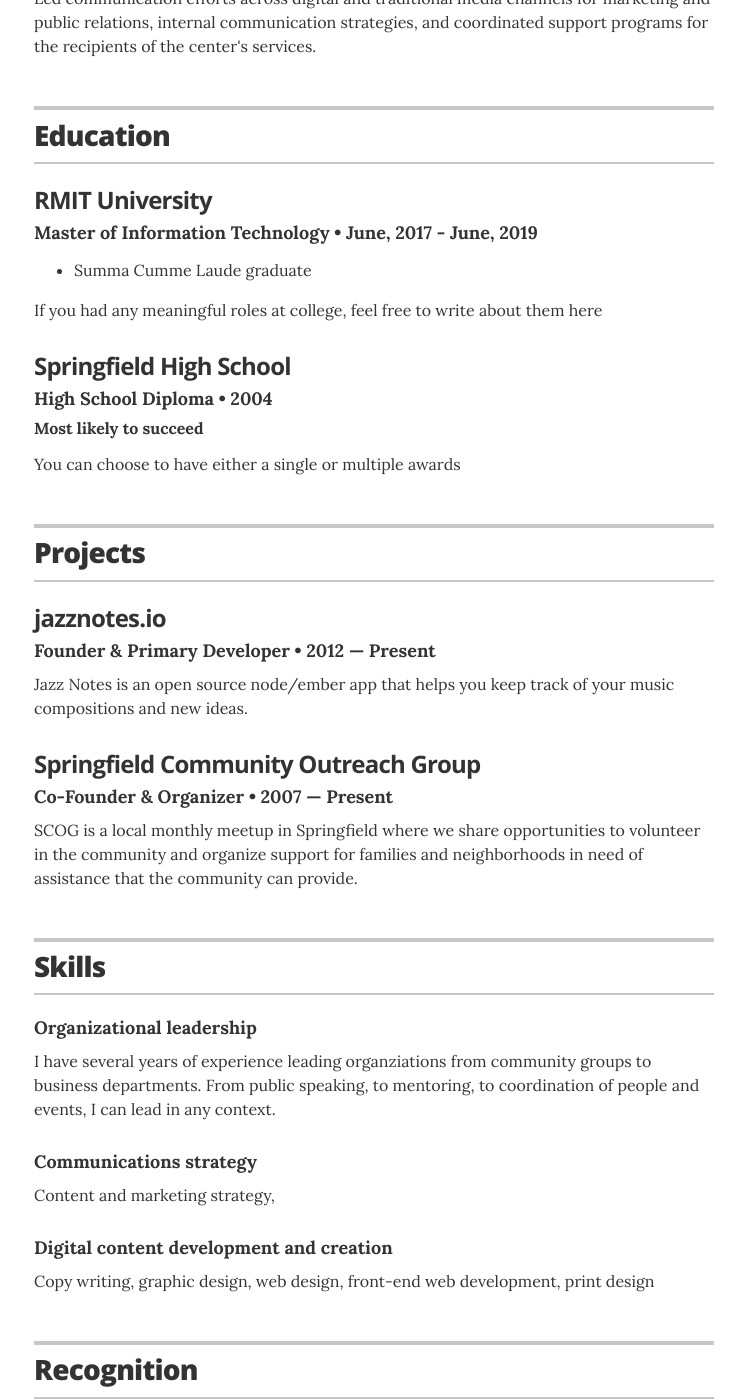
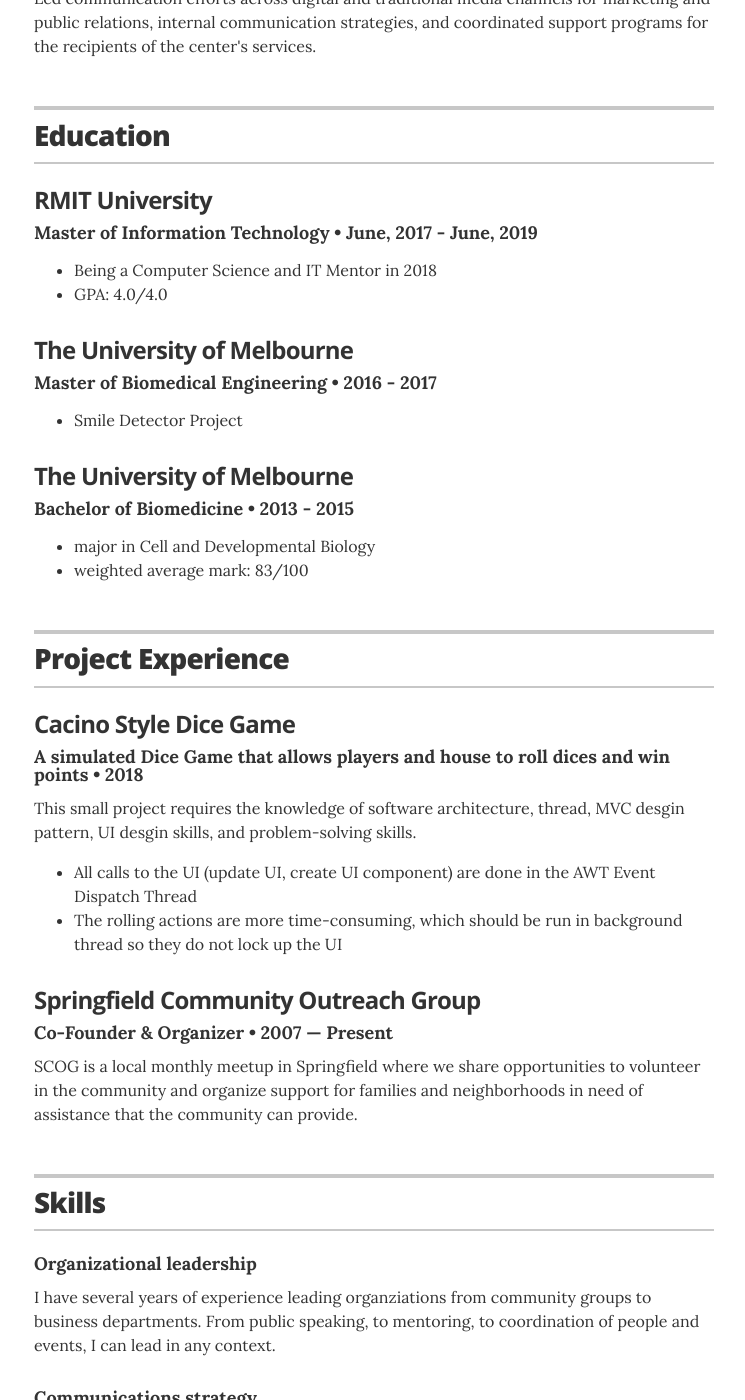
Before and after one commit to rmit-s3681602-JingYi-Zhao/rmit-s3681602-JingYi-Zhao.github.io, a Jekyll site: the page built from index.html, in a window 1280 px wide and 1400 px high, scrolled down 1110 px. Shown: the whole window, without its empty margins (266-1011 px from the left). Built offline with Jekyll 4.4.1, drawn with Linux system fonts in a browser that asks for light colours; some of the changed text lies outside the part shown.

```diff
--- a/_config.yml
+++ b/_config.yml
@@ -40,7 +40,7 @@
 resume_section_recognition:     true
 resume_section_links:           true
 resume_section_associations:    true
-# resume_section_interests:       true
+resume_section_interests:       true
 
 # Resume social links
 # uncomment the options you wish to display, and add your own URL
--- a/_data/education.yml
+++ b/_data/education.yml
@@ -3,11 +3,18 @@
   uni: RMIT University
   year: June, 2017 - June, 2019
   awards:
-    - award: Summa Cumme Laude graduate
-  summary: If you had any meaningful roles at college, feel free to write about them here
+    - award: Being a Computer Science and IT Mentor in 2018
+    - award: "GPA: 4.0/4.0"
 
-- degree: High School Diploma
-  uni: Springfield High School
-  year: 2004
-  award: Most likely to succeed
-  summary: You can choose to have either a single or multiple awards
+- degree: Master of Biomedical Engineering
+  uni: The University of Melbourne
+  year: 2016 - 2017
+  awards:
+    - award: Smile Detector Project
+
+- degree: Bachelor of Biomedicine
+  uni: The University of Melbourne
+  year: 2013 - 2015
+  awards:
+    - award: major in Cell and Developmental Biology
+    - award: "weighted average mark: 83/100"
--- a/_data/projects.yml
+++ b/_data/projects.yml
@@ -2,11 +2,15 @@
 # uncomment the urls if you wish to display them, and add your own URL
 
 # jazznotes.io
-- project: jazznotes.io
-  role: Founder & Primary Developer
-  duration: 2012 &mdash; Present
+- project: Cacino Style Dice Game
+  role: A simulated Dice Game that allows players and house to roll dices and win points
+  duration: 2018
   # url: "#"
-  description: Jazz Notes is an open source node/ember app that helps you keep track of your music compositions and new ideas.
+  description: This small project requires the knowledge of software architecture, thread, MVC desgin pattern, UI desgin skills, and problem-solving skills.
+    <ul class="resume-item-list"><li>All calls to the UI (update UI, create UI component) are done in the AWT Event Dispatch Thread </li>
+    <li>The rolling actions are more time-consuming, which should be run in background thread so they do not lock up the UI</li>
+    </ul>
+  # <img src="images/DiceGameGif.gif" alt="DiceGIF" width="630" height="380">
 
 # Springfield Community Outreach Group
 - project: Springfield Community Outreach Group
--- a/_layouts/resume.html
+++ b/_layouts/resume.html
@@ -101,7 +101,7 @@
       <!-- begin Projects -->
       <section class="content-section">
         <header class="section-header">
-          <h2>Projects</h2>
+          <h2>Project Experience</h2>
         </header>
 
         {% for project in site.data.projects %}
@@ -109,6 +109,7 @@
           <meta itemprop="creator" content="{{ site.resume_name }}" itemtype="http://schema.org/Person" />
           <h3 class="resume-item-title" itemprop="name">{% if project.url %}<a href="{{ project.url }}" itemprop="url">{{ project.project }}</a>{% else %}{{ project.project }}{% endif %}</h3>
           <h4 class="resume-item-details" itemprop="description">{{ project.role }}  &bull; {{ project.duration }}</h4>
+
           <p class="resume-item-copy">{{ project.description }}</p>
         </div>
         {% endfor %}
```
Also changed, not shown: other parts of _layouts/resume.html (+1 -1 lines), images/image.jpg (added), 5 other files.
